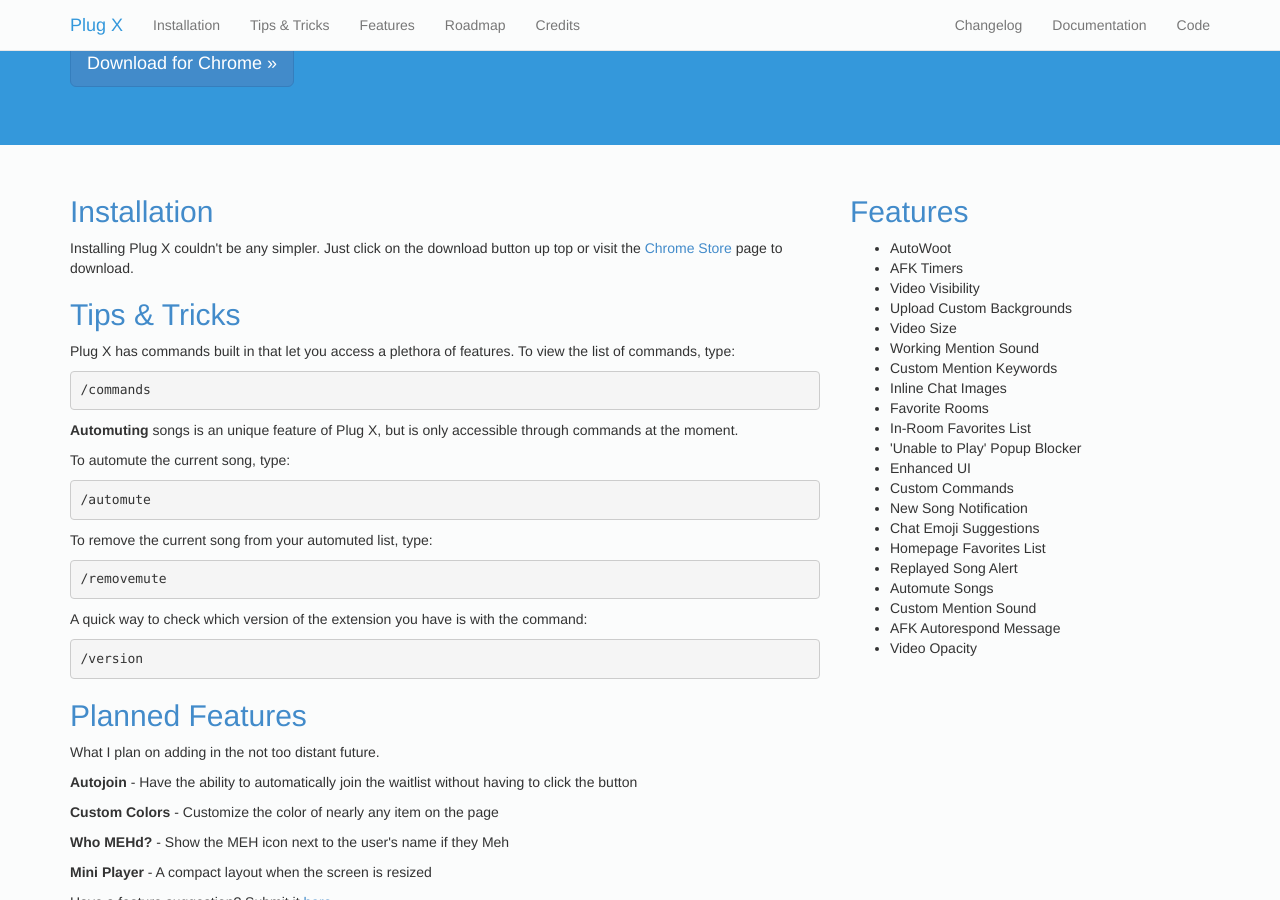
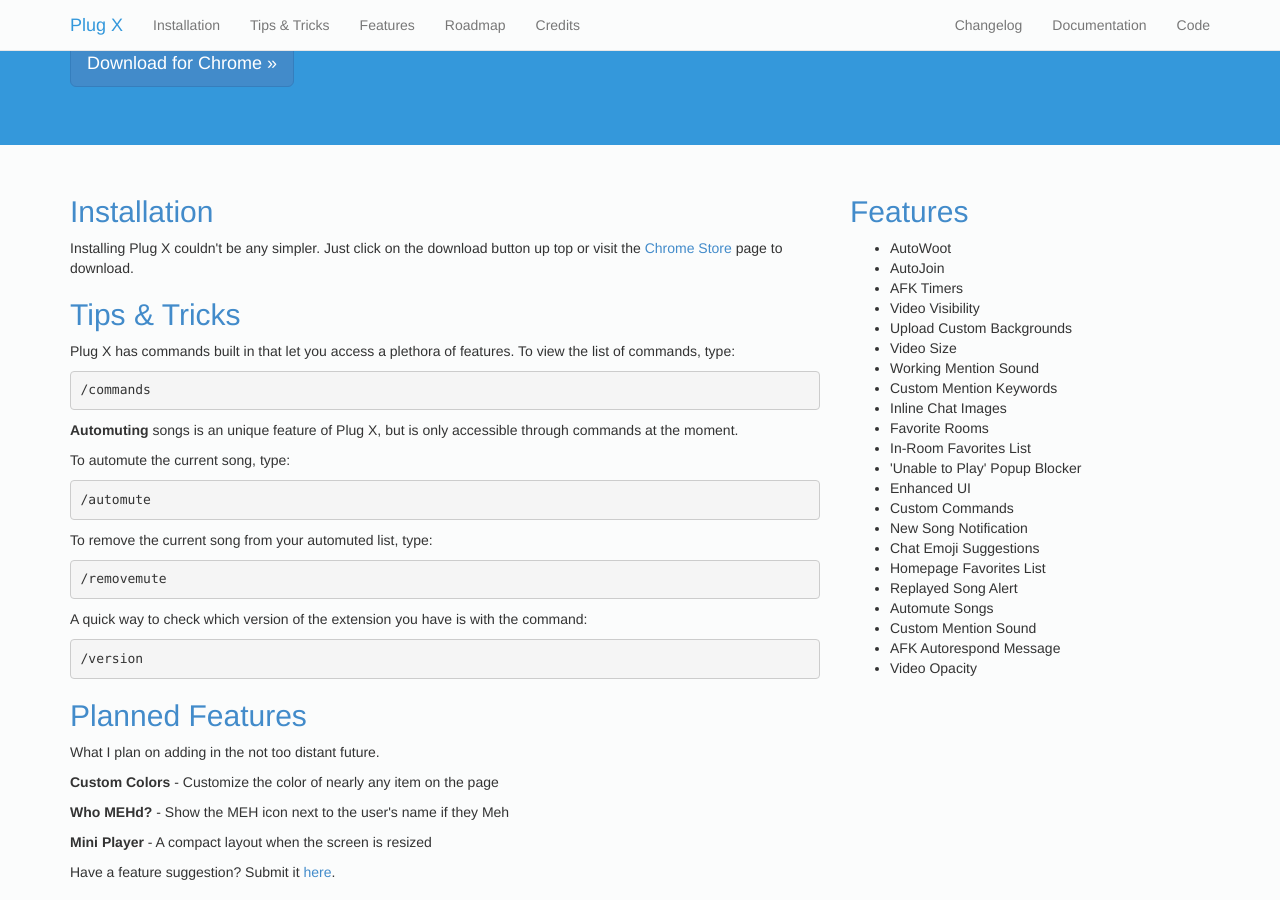
Before and after one commit to skylerb/Plug-X, a Jekyll site: the page built from index.html, in a window 1280 px wide and 900 px high, scrolled down 219 px. Built offline with Jekyll 4.4.1, drawn with Linux system fonts in a browser that asks for light colours; nearby versions of some CDN libraries; Markdown is read by kramdown in place of the engine named in the settings.

Commit message:
Changelog: Autojoin

```diff
--- a/index.html
+++ b/index.html
@@ -19,7 +19,6 @@
 	  <pre>/version</pre>
 	  <h2><a id="upcoming">Planned Features</a></h2>
 	  <p>What I plan on adding in the not too distant future.</p>
-	  <p><b>Autojoin</b> - Have the ability to automatically join the waitlist without having to click the button</p>
 	  <p><b>Custom Colors</b> - Customize the color of nearly any item on the page</p>
 	  <p><b>Who MEHd?</b> - Show the MEH icon next to the user's name if they Meh</p>
 	  <p><b>Mini Player</b> - A compact layout when the screen is resized</p>
```
Also changed, not shown: other parts of index.html (+1 -0 lines), _posts/2014-01-27-plug-x-0-2-15-released.markdown (added, +9 -0 lines).
